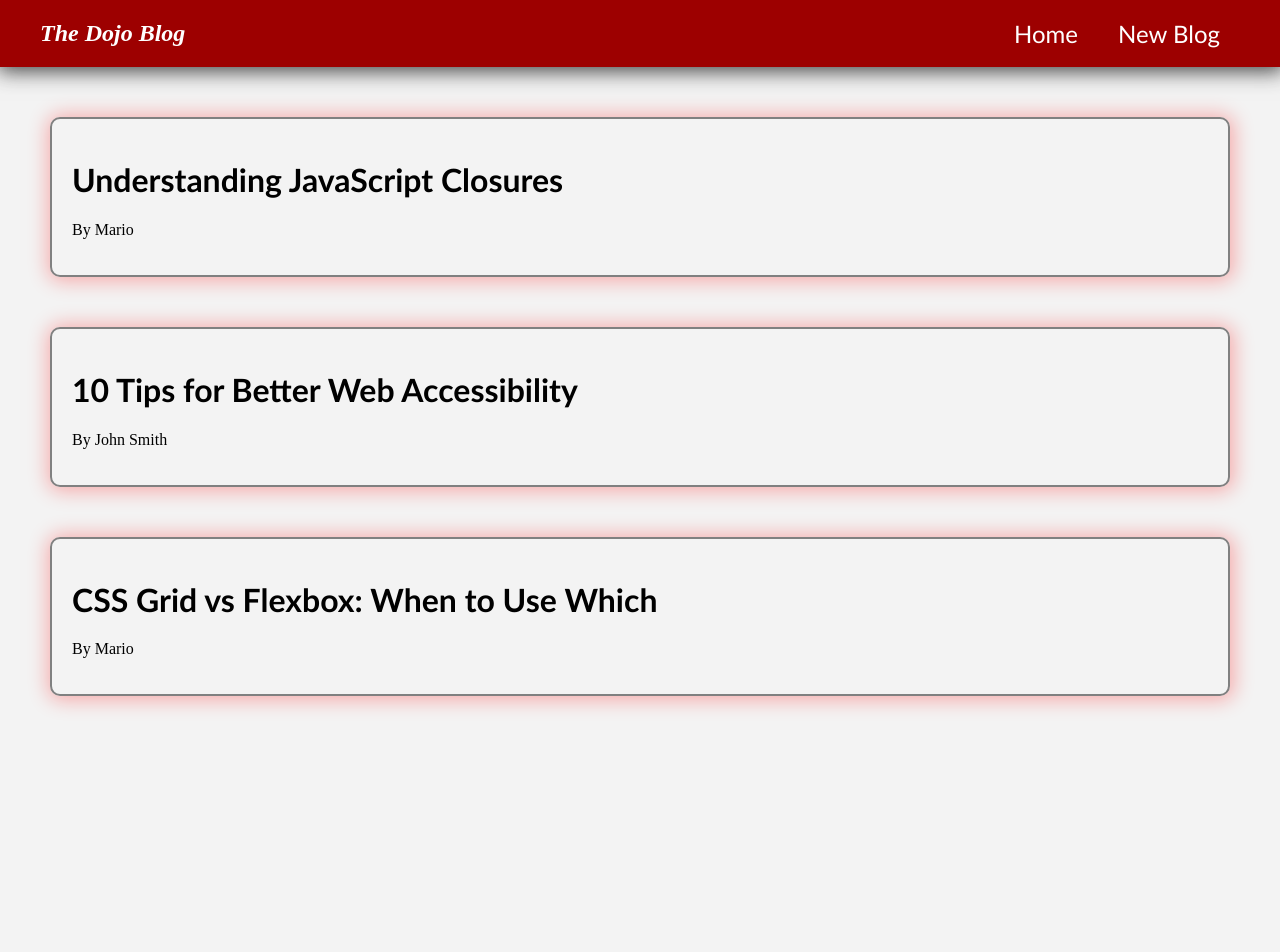
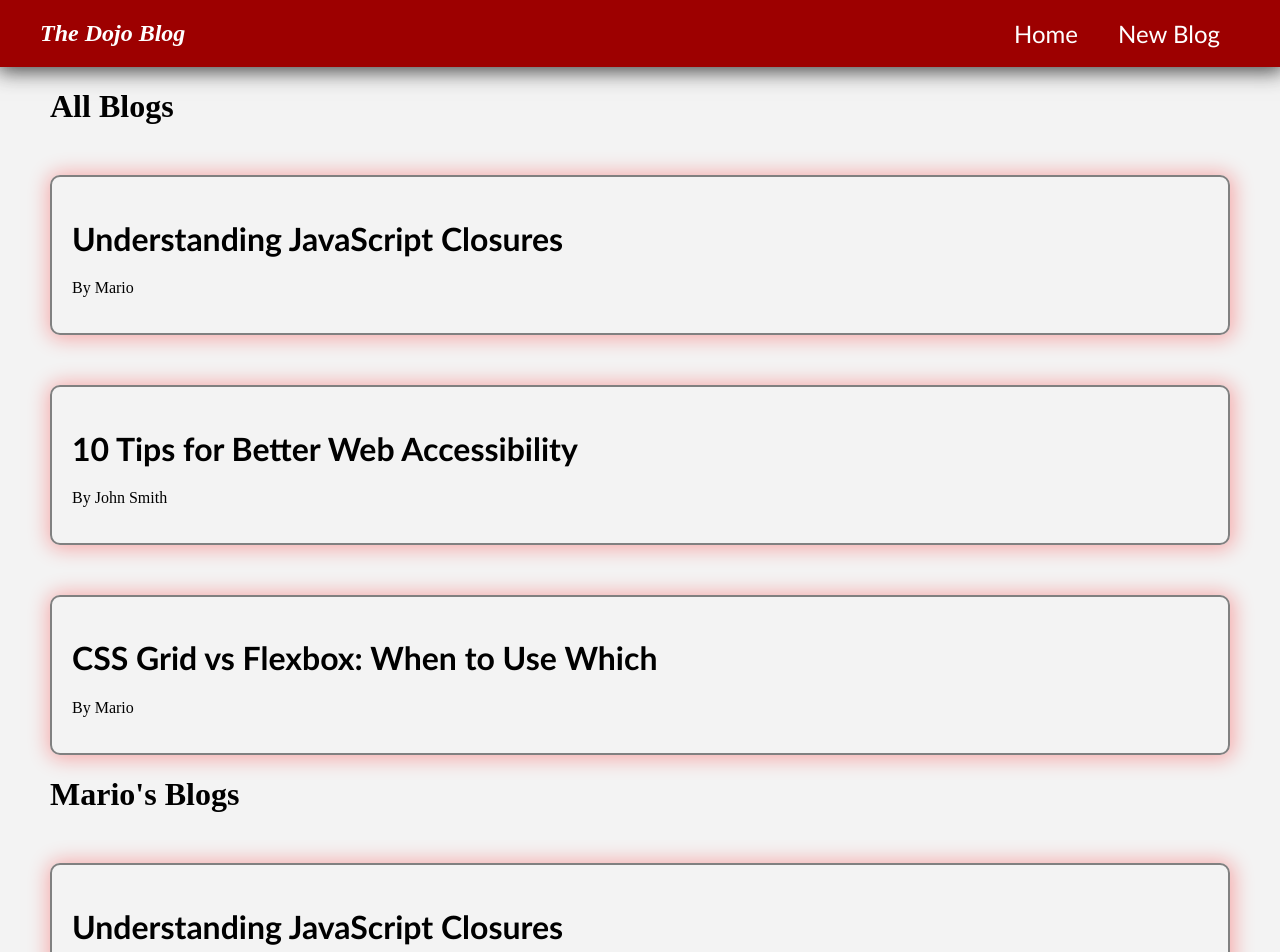
Before and after one commit to Tundoor/The-Dojo-Blog, a React (Vite) app: page / in a window 1280 px wide. Shown: the top 952 px of the page. Before the commit the page ends 800 px from the top, so only its background shows below. Built offline with nearby package versions, Linux system fonts and the light colour scheme.

Commit message:
Created section where it's one authors blogs

```diff
--- a/components/home.jsx
+++ b/components/home.jsx
@@ -34,8 +34,8 @@
 
   return (
     <div className="home">
-      <BlogList blogs={blogs}  title="All Blogs"/>
-      <BlogList blogs={blogs.filter((blog)=> {blog.author === "Mario"})} />
+      <BlogList blogs={blogs}  title="All Blogs" />
+      <BlogList blogs={blogs.filter((blog) => (blog.author === "Mario"))} title="Mario's Blogs"/>
   </div>
 );
 }
--- a/src/BlogList.jsx
+++ b/src/BlogList.jsx
@@ -1,11 +1,10 @@
 
-function BlogList (props) {
-
-    const blogs = props.blogs;
+function BlogList ({ blogs, title}) {
 
   return ( <div className="blog-list">
+     <h1>{ title }</h1>
      {blogs.map((blog) => (
-        <div className="blog-preview" key={blog.id}>
+       <div className="blog-preview" key={blog.id}>
           <h1>{blog.title}</h1>
           <p>By {blog.author}</p>
         </div>
--- a/src/index.css
+++ b/src/index.css
@@ -5,11 +5,11 @@
 }
 
 .navbar {
-  background-color: rgb(157, 0, 0);
-  height: 10%;
-  display: flex;
-  margin: 0;
-  box-shadow: 1px 1px 20px 3px rgba(39, 39, 39, 0.878);
+    background-color: rgb(157, 0, 0);
+    height: 10%;
+    display: flex;
+    margin: 0;
+    box-shadow: 1px 1px 20px 3px rgba(39, 39, 39, 0.878);
 }
 
 .blogName {
@@ -49,11 +49,13 @@
     border-radius: 10px;
     padding: 20px;
     margin-top: 50px;
+    margin-bottom: 20px;
     box-shadow: 1px 1px 20px 3px rgba(255, 0, 0, 0.3);
 }
 
 .blog-preview h1 {
-    font-family: 'Trebuchet MS', 'Lucida Sans Unicode', 'Lucida Grande', 'Lucida Sans', Arial, sans-serif;;
+    font-family: 'Trebuchet MS', 'Lucida Sans Unicode', 'Lucida Grande', 'Lucida Sans', Arial, sans-serif;
+    ;
 }
 
 .blog-preview:hover {
```
